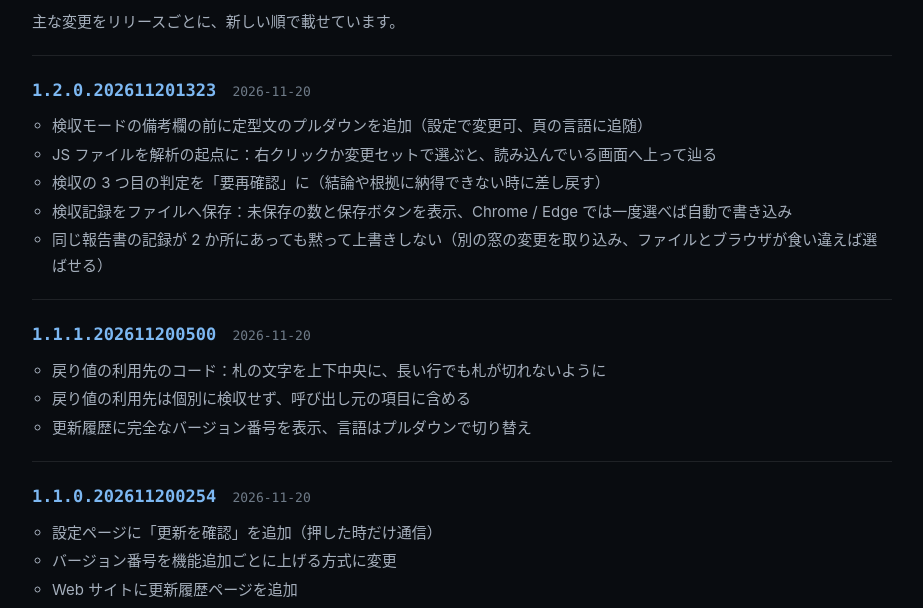
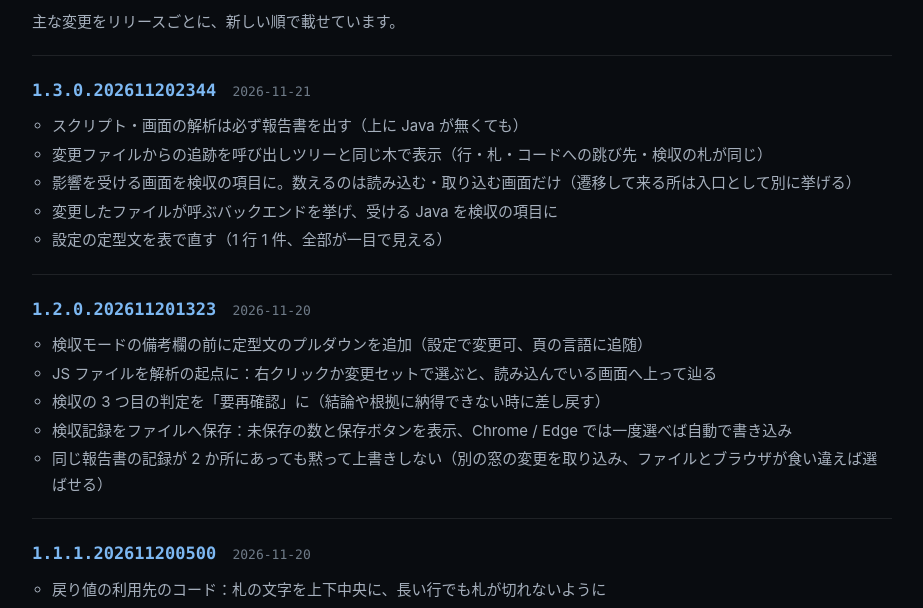
Before and after one commit to sunimori/sunimori-tools-site, a plain HTML site: page impact-analyzer/changelog/ja.html in a window 1280 px wide. Shown: the part 185-793 px from the top of the page, without its empty margins (178-1101 px from the left). Drawn offline with Linux system fonts and the light colour scheme.

Commit message:
Publish Java Impact Analyzer 1.3.0.202611202344

```diff
--- a/impact-analyzer/changelog/ja.html
+++ b/impact-analyzer/changelog/ja.html
@@ -21,6 +21,11 @@
 <p class="lead">主な変更をリリースごとに、新しい順で載せています。</p>
 </section>
 <ol class="releases">
+<li class="release" id="v1.3.0">
+<h2><a href="#v1.3.0">1.3.0.202611202344</a></h2>
+<p class="date"><time datetime="2026-11-21">2026-11-21</time></p>
+<ul><li>スクリプト・画面の解析は必ず報告書を出す（上に Java が無くても）</li><li>変更ファイルからの追跡を呼び出しツリーと同じ木で表示（行・札・コードへの跳び先・検収の札が同じ）</li><li>影響を受ける画面を検収の項目に。数えるのは読み込む・取り込む画面だけ（遷移して来る所は入口として別に挙げる）</li><li>変更したファイルが呼ぶバックエンドを挙げ、受ける Java を検収の項目に</li><li>設定の定型文を表で直す（1 行 1 件、全部が一目で見える）</li></ul>
+</li>
 <li class="release" id="v1.2.0">
 <h2><a href="#v1.2.0">1.2.0.202611201323</a></h2>
 <p class="date"><time datetime="2026-11-20">2026-11-20</time></p>
```
Also changed, not shown: impact-analyzer/changelog/en.html (+5 -0 lines), impact-analyzer/changelog/zh.html (+5 -0 lines), eclipse/impact-analyzer/version.txt, 10 other files.
